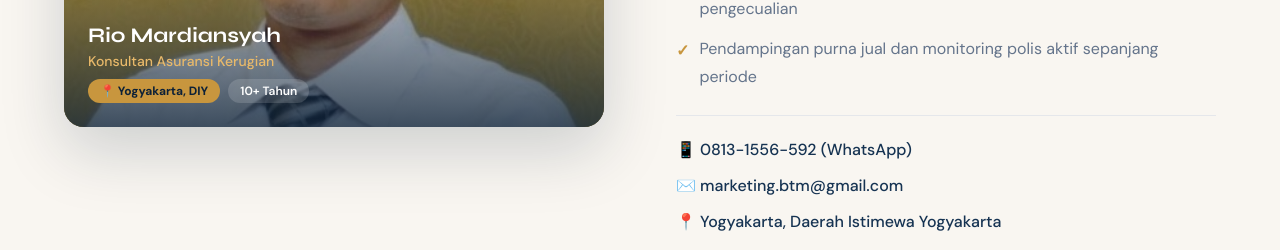
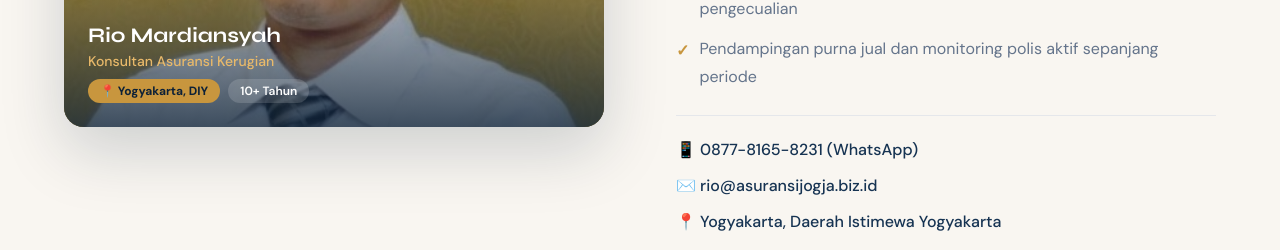
Before and after one commit to Rio2612/Jogjaasuransi, a Next.js app: page / in a window 1280 px wide. Shown: the part 5196-5446 px from the top of the page. Built offline with nearby package versions, Linux system fonts and the light colour scheme; no server answers.

Commit message:
Add files via upload

```diff
--- a/src/app/layout.tsx
+++ b/src/app/layout.tsx
@@ -30,7 +30,7 @@ export const metadata: Metadata = {
     "Asuransi Jogja – Konsultan asuransi kerugian independen di Yogyakarta. Melayani asuransi kendaraan, properti, engineering, kargo, liability, dan surety bond untuk personal dan korporasi.",
   keywords:
     "asuransi jogja, asuransi kerugian yogyakarta, konsultan asuransi jogja, asuransi mobil jogja, asuransi kebakaran jogja, asuransi properti jogja, asuransi kos jogja",
-  authors: [{ name: "Rio Mardiansyah" }],
+  authors: [{ name: "Rio MD" }],
   alternates: { canonical: BASE_URL },
   openGraph: {
     title: "Asuransi Jogja – Konsultan Asuransi Kerugian Terpercaya",
@@ -79,9 +79,9 @@ export default function RootLayout({ children }: Readonly<{ children: React.Reac
         "alternateName": "AsuransiJogja.biz.id",
         "description": "Konsultan asuransi kerugian independen di Yogyakarta dengan pengalaman 10+ tahun.",
         "url": BASE_URL,
-        "telephone": "+6208131556592",
-        "email": "marketing.btm@gmail.com",
-        "founder": { "@type": "Person", "name": "Rio Mardiansyah" },
+        "telephone": "+628778165823",
+        "email": "rio@asuransijogja.biz.id",
+        "founder": { "@type": "Person", "name": "Rio MD" },
         "address": {
           "@type": "PostalAddress",
           "addressLocality": "Yogyakarta",
@@ -107,7 +107,7 @@ export default function RootLayout({ children }: Readonly<{ children: React.Reac
             { "@type": "Offer", "itemOffered": { "@type": "Service", "name": "Surety Bond", "url": `${BASE_URL}/asuransi-surety-bond` } },
           ],
         },
-        "sameAs": [`https://wa.me/6208131556592`],
+        "sameAs": [`https://wa.me/628778165823`],
       },
       {
         "@type": "WebSite",
--- a/src/lib/data.ts
+++ b/src/lib/data.ts
@@ -1,8 +1,8 @@
 // ─── KONTAK ───────────────────────────────────────────────────────────────────
 export const KONTAK = {
-  wa: "6208131556592",
-  waDisplay: "0813-1556-592",
-  email: "marketing.btm@gmail.com",
+  wa: "628778165823",
+  waDisplay: "0877-8165-8231",
+  email: "rio@asuransijogja.biz.id",
   kota: "Yogyakarta, Daerah Istimewa Yogyakarta",
 } as const;
 
```
